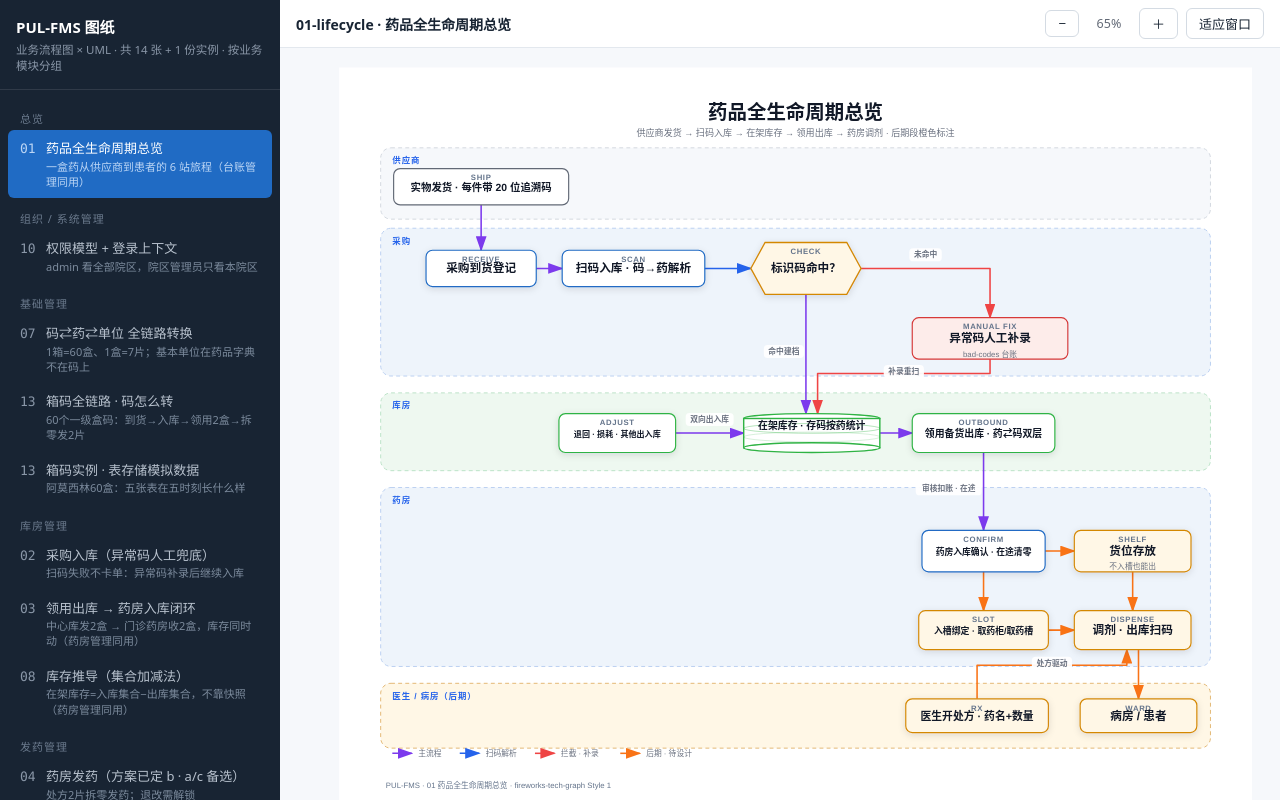
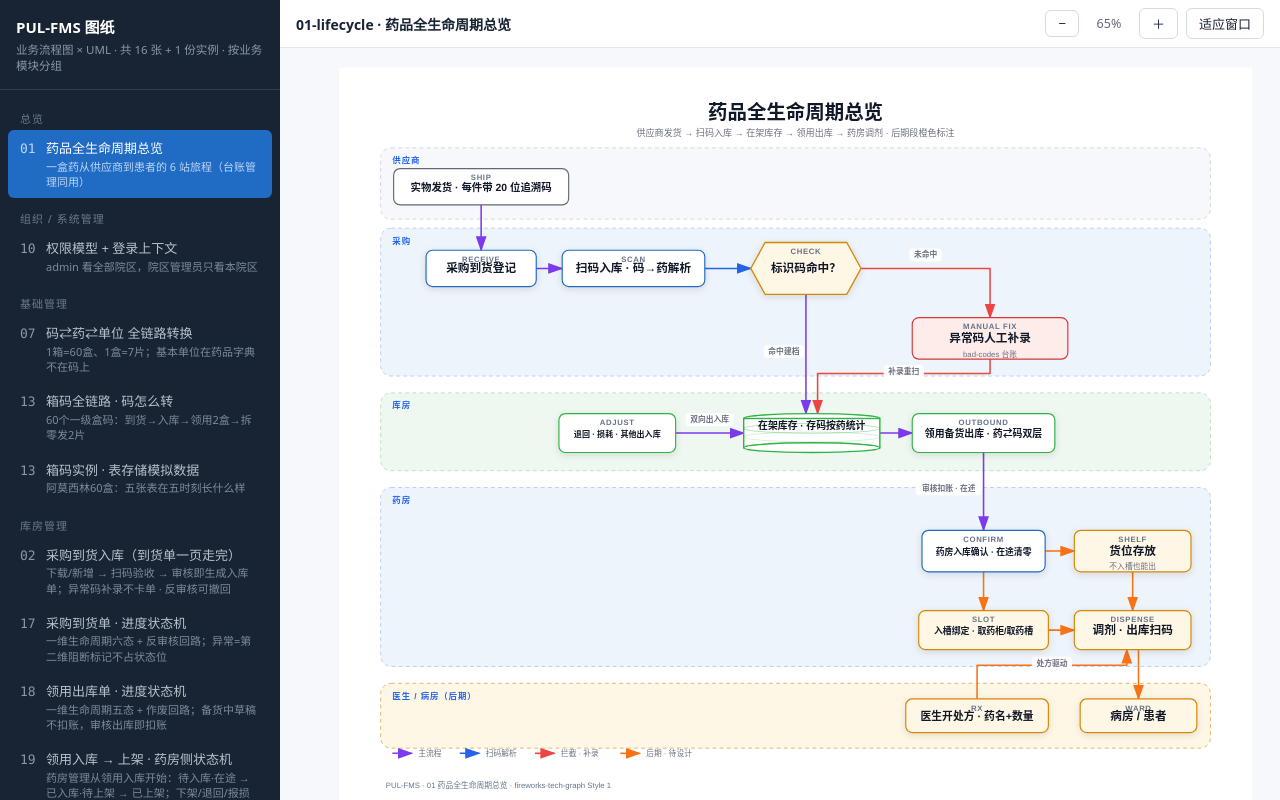
Before and after one commit to youkl1/PUL-FMS, a plain HTML site: page prototypes/shared/diagrams/index.html in a window 1280 px wide. Drawn offline with Linux system fonts and the light colour scheme.

Commit message:
docs: 图纸索引登记04b住院摆药图（15+1→16+1），04条目改为门诊三模式口径

```diff
--- a/prototypes/shared/diagrams/index.html
+++ b/prototypes/shared/diagrams/index.html
@@ -36,7 +36,7 @@
 </head>
 <body>
   <div id="side">
-    <h1>PUL-FMS 图纸<small>业务流程图 × UML · 共 14 张 + 1 份实例 · 按业务模块分组</small></h1>
+    <h1>PUL-FMS 图纸<small>业务流程图 × UML · 共 16 张 + 1 份实例 · 按业务模块分组</small></h1>
     <div id="list"></div>
   </div>
   <div id="main">
@@ -50,7 +50,7 @@
     </div>
     <div id="view">
       <div id="canvas"></div>
-      <div id="hint">fetch 被浏览器拦截（file:// 协议不允许读本地文件）<br>请在本目录起服务：<code>python -m http.server 9991</code> 然后访问 <code>http://localhost:9991</code></div>
+      <div id="hint">图纸加载失败：文件缺失或无法读取<br>若直接双击打开（file://），建议在本目录起服务获得完整体验：<code>python -m http.server 9991</code> 然后访问 <code>http://localhost:9991</code></div>
     </div>
   </div>
 <script>
@@ -64,11 +64,17 @@ var DIAGRAMS = [
   { f: '13-code-flow',   t: '箱码全链路 · 码怎么转', c: '60个一级盒码：到货→入库→领用2盒→拆零发2片' },
   { f: '13-box-instance', t: '箱码实例 · 表存储模拟数据', page: '13-box-instance.html', c: '阿莫西林60盒：五张表在五时刻长什么样' },
   { grp: '库房管理' },
-  { f: '02-purchase-in', t: '采购入库（异常码人工兜底）', c: '扫码失败不卡单：异常码补录后继续入库' },
+  { f: '02-purchase-in', t: '采购到货入库（到货单一页走完）', c: '下载/新增 → 扫码验收 → 审核即生成入库单；异常码补录不卡单 · 反审核可撤回' },
+  { f: '17-purchase-state-machine', t: '采购到货单 · 进度状态机', c: '一维生命周期六态 + 反审核回路；异常=第二维阻断标记不占状态位' },
+  { f: '18-pick-state-machine', t: '领用出库单 · 进度状态机', c: '一维生命周期五态 + 作废回路；备货中草稿不扣账，审核出库即扣账' },
+  { f: '19-ph-in-shelf', t: '领用入库 → 上架 · 药房侧状态机', c: '药房管理从领用入库开始：待入库·在途 → 已入库·待上架 → 已上架；下架/退回/报损为逆向回路（药房管理）' },
+  { f: '20-ph-ret-state-machine', t: '退回出库单 · 进度状态机', c: '一维生命周期三态 + 撤销回路；未出库草稿不扣账，确认出库即扣药房在架（药房管理 · 与图18对偶）' },
   { f: '03-pick-loop',   t: '领用出库 → 药房入库闭环', c: '中心库发2盒 → 门诊药房收2盒，库存同时动（药房管理同用）' },
+  { f: '15-pick-in-loop-seq', dir: 'mermaid', t: '领用出库→入库闭环（时序图）', c: 'Mermaid sequence：申请→备货→审核扣账→在途→核对入库，含两入口等价说明' },
   { f: '08-stock-derivation', t: '库存推导（集合加减法）', c: '在架库存=入库集合−出库集合，不靠快照（药房管理同用）' },
   { grp: '发药管理' },
-  { f: '04-dispensing',  t: '药房发药（方案已定 b · a/c 备选）', c: '处方2片拆零发药；退改需解锁' },
+  { f: '04-dispensing',  t: '门诊发药（三模式 · 当场降级 · 逆向）', c: '边扫边拿 / 窗口先抓后扫（拆零扫整盒码累加持平）/ 药柜预设 · 异常当场补绑不卡流程' },
+  { f: '04b-inpatient-dispensing', t: '住院摆药（先拿后匹配 · 事后补绑 · 逆向）', c: '摆药单驱动先拿药 · 规则匹配偏差=默认出口（命中/偏差都出库）· 台账日结闭环 · 与04共用台账' },
   { grp: '盘点管理' },
   { f: '14-stocktake',   t: '盘点流程（期初→盘点→盈亏）', c: '账面5片实数4片：盘亏1片出库；码损走无码记录' },
   { grp: '人工兜底总览' },
@@ -76,10 +82,11 @@ var DIAGRAMS = [
   { grp: '机制与数据（技术）' },
   { f: '06-data-model',  t: '数据模型 ER（概念总览）', c: '' },
   { f: '12-er-fields',   t: '表结构 ER（字段级 · 核心七表）', c: '' },
-  { f: '09-state-machine', t: '状态机（码实例 × 单据 双轨）', c: '一个码的一生：在架→出库→在架→发药' },
+  { f: '16-er-core', dir: 'mermaid', t: '表结构 ER（轻量草图 · Mermaid）', c: '与图12同口径；DrawDB 美化的离线对照，DDL 见 er/pul-fms-core.sql' },
+  { f: '09-state-machine', t: '状态机（场景式 · 码 × 单据）', c: '一个码的一生：8 场景 × 每列三问（码怎么变→哪张单据驱动→库存怎么动）+ 守恒总账' },
   { f: '11-usecase',     t: '用例图（按角色）', c: '' }
 ];
-var zoom = 1, panX = 0, panY = 0, isPage = false;
+var zoom = 1, panX = 0, panY = 0, isPage = false, seq = 0;
 var canvas = document.getElementById('canvas'), view = document.getElementById('view');
 
 function apply() {
@@ -87,10 +94,16 @@ function apply() {
   document.getElementById('zoomPct').textContent = Math.round(zoom * 100) + '%';
 }
 function fit() {
+  var w, h;
   var svg = canvas.querySelector('svg');
-  if (!svg) return;
-  var w = svg.viewBox ? svg.viewBox.baseVal.width : svg.getBBox().width;
-  var h = svg.viewBox ? svg.viewBox.baseVal.height : svg.getBBox().height;
+  if (svg) {
+    w = svg.viewBox ? svg.viewBox.baseVal.width : svg.getBBox().width;
+    h = svg.viewBox ? svg.viewBox.baseVal.height : svg.getBBox().height;
+  } else {
+    var img = canvas.querySelector('img');
+    if (!img || !img.naturalWidth) return;
+    w = img.naturalWidth; h = img.naturalHeight;
+  }
   var vw = view.clientWidth, vh = view.clientHeight;
   zoom = Math.min(vw / (w + 60), vh / (h + 60), 3);
   panX = (vw - w * zoom) / 2; panY = (vh - h * zoom) / 2;
@@ -98,38 +111,58 @@ function fit() {
 }
 async function show(idx) {
   var d = DIAGRAMS[idx]; if (!d || !d.f) return;
+  var mySeq = ++seq;   // 序号防串：快速切换时，慢响应不得覆盖新图纸
   Object.keys(itemEls).forEach(function (k) { itemEls[k].classList.toggle('active', Number(k) === idx); });
   document.getElementById('title').textContent = d.f + ' · ' + d.t;
   history.replaceState(null, '', '#' + d.f.slice(0, 2));
   var zoomEls = document.querySelectorAll('#zoomOut, #zoomIn, #zoomFit, #zoomPct');
+  var hint = document.getElementById('hint');
   if (d.page) {
     isPage = true;
     zoomEls.forEach(function (el) { el.style.display = 'none'; });
-    view.style.overflow = 'hidden';
     view.style.cursor = 'default';
     canvas.style.transform = 'none';
     canvas.style.padding = '0';
     canvas.style.width = '100%';
-    canvas.innerHTML = '<iframe src="' + d.page + '" style="width:100%;height:' + view.clientHeight + 'px;border:0;display:block;"></iframe>';
-    document.getElementById('hint').style.display = 'none';
+    canvas.innerHTML = '<iframe src="' + d.page + '?embed=1" style="width:100%;height:' + view.clientHeight + 'px;border:0;display:block;"></iframe>';
+    hint.style.display = 'none';
     return;
   }
   isPage = false;
   zoomEls.forEach(function (el) { el.style.display = ''; });
-  view.style.overflow = 'hidden';
   view.style.cursor = 'grab';
   canvas.style.padding = '24px';
   canvas.style.width = '';
+  var url = (d.dir || 'fireworks') + '/' + d.f + '.svg';
   try {
-    var txt = await (await fetch('fireworks/' + d.f + '.svg')).text();
+    var res = await fetch(url);
+    if (!res.ok) throw new Error('HTTP ' + res.status);
+    var txt = await res.text();
+    if (mySeq !== seq) return;
     canvas.innerHTML = txt;
+    hint.style.display = 'none';
+    zoom = 1; panX = 0; panY = 0; fit();
   } catch (e) {
+    loadImg(url, mySeq);   // file:// 下 fetch 必被拦截，回退 <img>（不受限）
+  }
+}
+// 回退渲染：fetch 失败时用 <img> 直接读 SVG，缩放/拖拽照常；img 也失败才亮提示
+function loadImg(url, mySeq) {
+  var img = new Image();
+  img.draggable = false;
+  img.onload = function () {
+    if (mySeq !== seq) return;
+    canvas.innerHTML = '';
+    img.style.display = 'block';
+    canvas.appendChild(img);
+    document.getElementById('hint').style.display = 'none';
+    zoom = 1; panX = 0; panY = 0; fit();
+  };
+  img.onerror = function () {
+    if (mySeq !== seq) return;
     document.getElementById('hint').style.display = 'flex';
-    return;
-  }
-  document.getElementById('hint').style.display = 'none';
-  zoom = 1; panX = 0; panY = 0; apply();
-  fit();
+  };
+  img.src = url;
 }
 // 侧栏清单（itemEls 记录「图序号 → 元素」映射，grp 行不占位）
 var list = document.getElementById('list');
```
